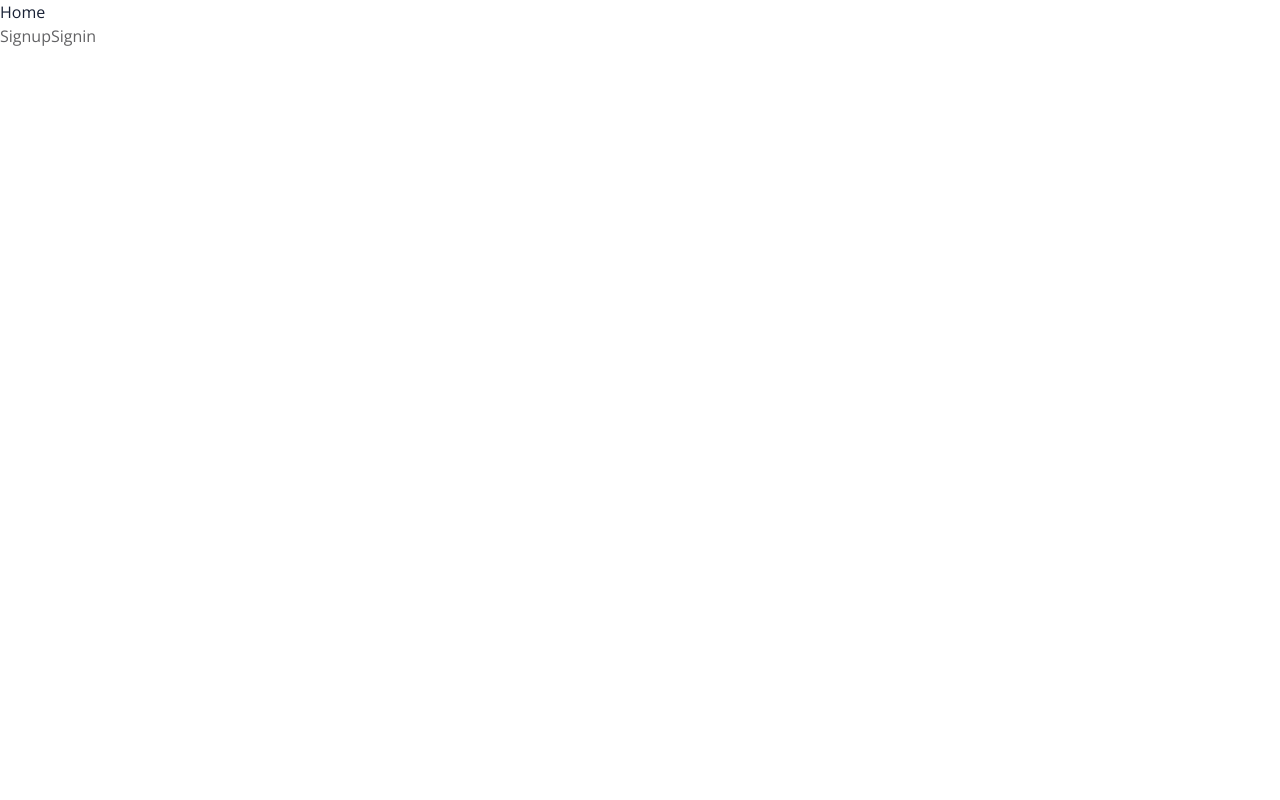
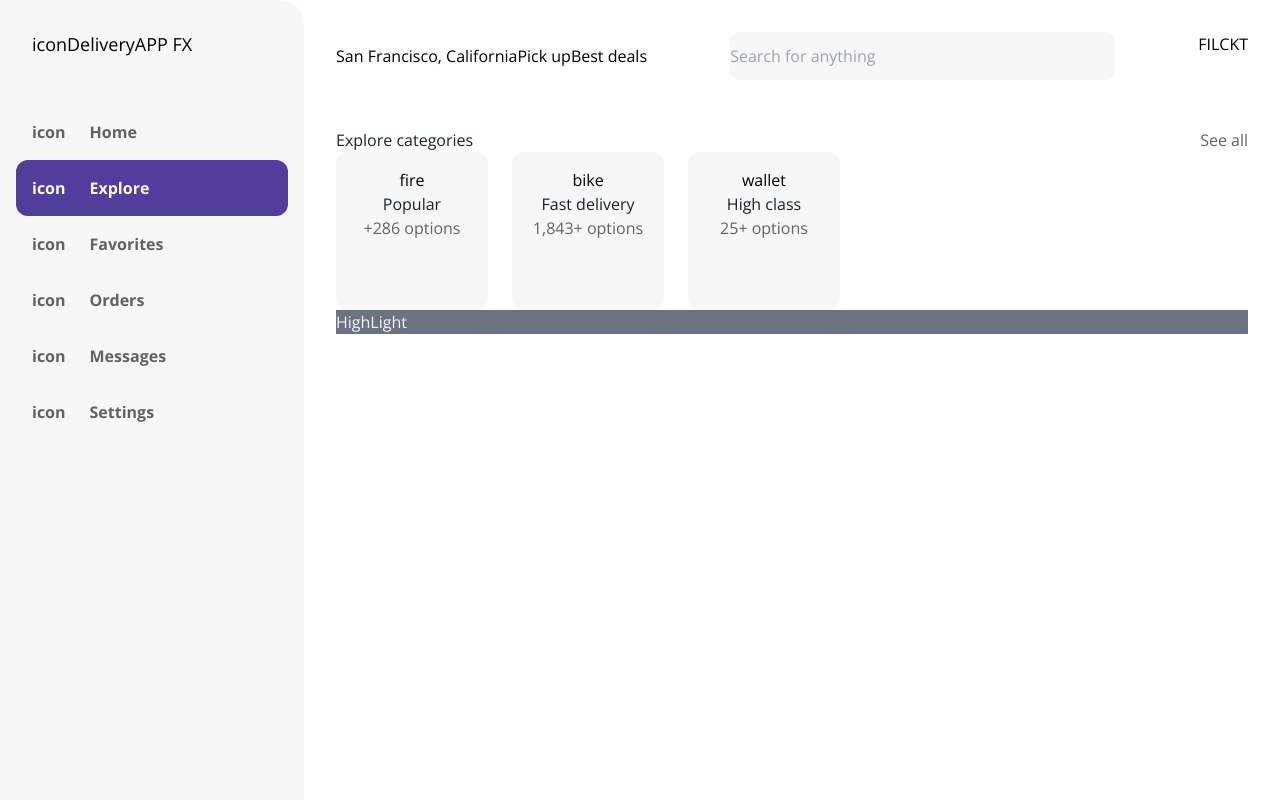
Before and after one commit to quintinoandre/front-expert-delivery-spa, a Next.js app: page / in a window 1280 px wide. Shown: the top 800 px of the page. Built offline with nearby package versions, Linux system fonts and the light colour scheme.

Commit message:
feat: adicionado componente categoria e destaques

```diff
--- /dev/null
+++ b/components/categories/index.tsx
@@ -0,0 +1,42 @@
+import Link from 'next/link';
+import React from 'react';
+
+import { Category } from '../category';
+// import Styles from './styles.module.css';
+
+function Categories() {
+	const categories = [
+		{
+			name: 'Popular',
+			legend: '+286 options',
+			iconName: 'fire',
+		},
+		{
+			name: 'Fast delivery',
+			legend: '1,843+ options',
+			iconName: 'bike',
+		},
+		{
+			name: 'High class',
+			legend: '25+ options',
+			iconName: 'wallet',
+		},
+	];
+	return (
+		<div>
+			<div className="flex">
+				<h2 className="grow">Explore categories</h2>
+				<Link href="/categories">
+					<a>See all</a>
+				</Link>
+			</div>
+			<div className="flex gap-6">
+				{categories.map((category) => (
+					<Category key={category.name} {...category} />
+				))}
+			</div>
+		</div>
+	);
+}
+
+export { Categories };
--- /dev/null
+++ b/components/category/index.tsx
@@ -0,0 +1,21 @@
+import React from 'react';
+
+import Styles from './styles.module.css';
+
+type Props = {
+	name: string;
+	legend: string;
+	iconName: string;
+};
+
+function Category({ ...props }: Props) {
+	return (
+		<div className={Styles.card}>
+			<div>{props.iconName}</div>
+			<h3>{props.name}</h3>
+			<p>{props.legend}</p>
+		</div>
+	);
+}
+
+export { Category };
--- /dev/null
+++ b/components/category/styles.module.css
@@ -0,0 +1,15 @@
+.card {
+	width: 152px;
+	height: 158px;
+	padding: 1rem;
+	display: flex;
+	flex-direction: column;
+	background-color: #f7f7f7;
+	border-radius: 12px;
+	text-align: center;
+	align-content: center;
+}
+
+.card:hover {
+	background-color: #e6e6e6;
+}
--- /dev/null
+++ b/components/highlights/index.tsx
@@ -0,0 +1,11 @@
+import React from 'react';
+
+function Highlights() {
+	return (
+		<div className="bg-gray-500">
+			<p className="text-gray-100">HighLight</p>
+		</div>
+	);
+}
+
+export { Highlights };
--- a/components/index.tsx
+++ b/components/index.tsx
@@ -1,3 +1,8 @@
 export * from './input-text';
 export * from './button';
 export * from './page-head';
+export * from './sidebar';
+export * from './categories';
+export * from './navbar';
+export * from './highlights';
+export * from './category';
--- /dev/null
+++ b/components/input-icon/index.tsx
@@ -0,0 +1,16 @@
+import React from 'react';
+import { AiOutlineMail } from 'react-icons/ai';
+
+type Props = {
+	size?: number;
+	color?: string;
+	title?: string;
+};
+
+function InputIcon({ ...props }: Props) {
+	return (
+		<AiOutlineMail size={props.size} color={props.color} title={props.title} />
+	);
+}
+
+export { InputIcon };
--- a/components/navbar/styles.module.css
+++ b/components/navbar/styles.module.css
@@ -1,11 +1,11 @@
-.navbar{
+.navbar {
 	display: flex;
 	margin-bottom: 3rem;
 	justify-content: space-between;
 }
 
-.inputSearch{
-  background-color: #F7F7F7;
+.inputSearch {
+	background-color: #f7f7f7;
 	outline: none;
 	line-height: 1.5rem;
 	height: 48px;
--- a/package.json
+++ b/package.json
@@ -12,7 +12,8 @@
 	"dependencies": {
 		"next": "12.0.8",
 		"react": "17.0.2",
-		"react-dom": "17.0.2"
+		"react-dom": "17.0.2",
+		"react-icons": "^4.3.1"
 	},
 	"devDependencies": {
 		"@types/node": "17.0.10",
--- a/pages/index.tsx
+++ b/pages/index.tsx
@@ -1,7 +1,8 @@
 import type { NextPage } from 'next';
 import Head from 'next/head';
-import Link from 'next/link';
 import React from 'react';
+
+import { Categories, Highlights, Navbar, Sidebar } from '../components';
 
 const Home: NextPage = () => {
 	return (
@@ -11,14 +12,13 @@ const Home: NextPage = () => {
 				<meta name="description" content="Generated by create next app" />
 				<link rel="icon" href="/favicon.ico" />
 			</Head>
-			<div>
-				<h1>Home</h1>
-				<Link href="/signup">
-					<a>Signup</a>
-				</Link>
-				<Link href="/signin">
-					<a>Signin</a>
-				</Link>
+			<div className="container m-auto flex">
+				<Sidebar />
+				<div className="grow p-8">
+					<Navbar />
+					<Categories />
+					<Highlights />
+				</div>
 			</div>
 		</>
 	);
```
Also changed, not shown: .eslintrc.json, components/categories/styles.module.css (added), 1 other file (tests, documents, lock files or other folders). Lines whose indentation alone changed are shown as unchanged.
